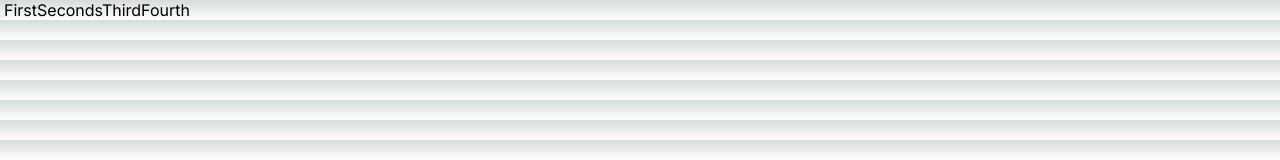
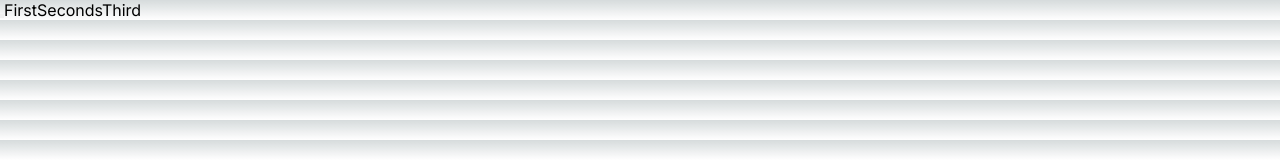
Before and after one commit to antonioorct/nextjs-basepath-link-test, a Next.js app: page /basepath/ in a window 1280 px wide. Shown: the top 160 px of the page. Built offline with nearby package versions, Linux system fonts and the light colour scheme.

Commit message:
Remove link

```diff
--- a/app/page.tsx
+++ b/app/page.tsx
@@ -18,9 +18,6 @@ export default function Home() {
       <Link href="/test/[id]" as="/test/3" passHref>
         <a>Third</a>
       </Link>
-      <Link href="/test/[id]" as="/test/4">
-        Fourth
-      </Link>
     </>
   );
 }
```
